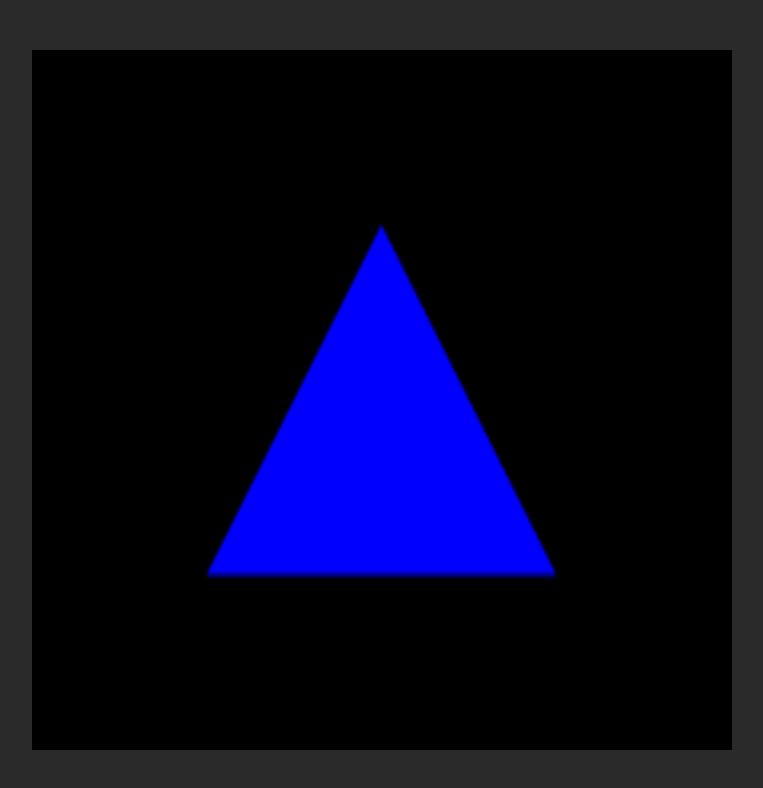
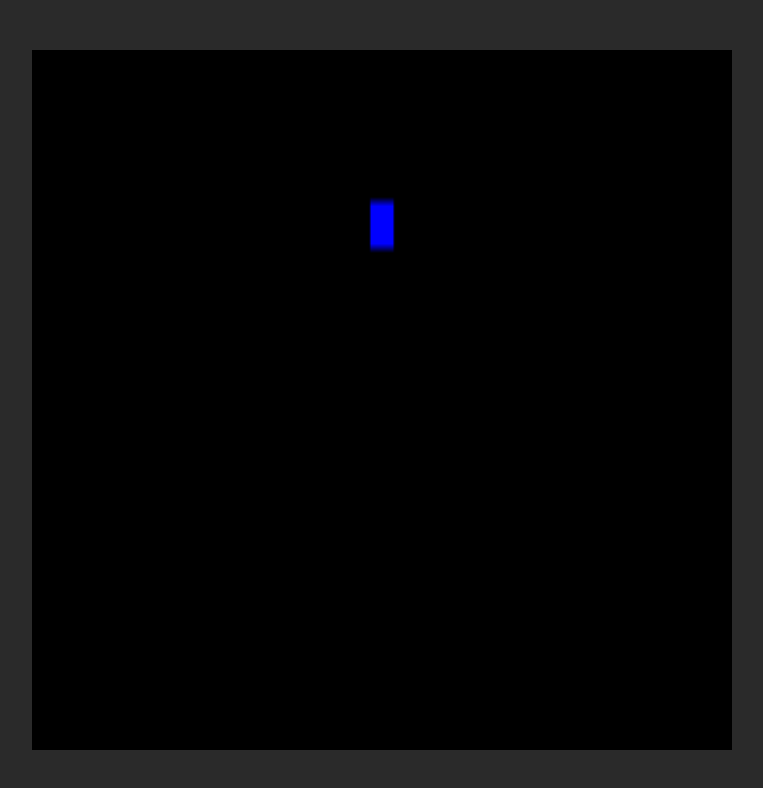
Before and after one commit to 230500226/WebGL_BoilerPlate, a website: page index.html in a window 1280 px wide. Shown: the whole page, without its empty margins (18-781 px from the left). Drawn offline with Linux system fonts and the light colour scheme.

Commit message:
added dot

```diff
--- a/index.html
+++ b/index.html
@@ -7,7 +7,7 @@
 
         <title>Hello Triangle!</title>
         <link rel="stylesheet" type="text/css" href="styles.css">
-        <script src="main.js" type="module"></script>
+        <script src="mainDot.js" type="module"></script>
     </head>
     <body>
         <canvas id="IDcanvas">
--- /dev/null
+++ b/mainDot.js
@@ -0,0 +1,117 @@
+// Step 1: Setup canvas
+    // Get the canvas element by its ID
+    const canvas  = document.getElementById("IDcanvas");
+
+    // Get the WebGL 2 rendering context for the canvas
+    const gl = canvas.getContext('webgl2');
+
+// Step 2: Create vertices
+    // Define the vertices of the point
+    const pointVertices = [
+        0.0, 0.5,   // Vertex 1
+    ];
+
+// Step 3: Create a buffer for the vertices
+    // Create a buffer on the CPU and copy the vertices into it
+    const pointVerticesCpuBuffer = new Float32Array(pointVertices);
+
+    // Create a buffer on the GPU
+    const pointGeoBuffer = gl.createBuffer();
+
+    // Bind the buffer as the current array buffer
+    gl.bindBuffer(gl.ARRAY_BUFFER, pointGeoBuffer);
+
+    // Copy the vertices from the CPU buffer to the GPU buffer
+    gl.bufferData(gl.ARRAY_BUFFER, pointVerticesCpuBuffer, gl.STATIC_DRAW);
+
+// Step 4: Create a vertex shader
+    // Define the source code for the vertex shader
+    const vertexShaderSourceCode = `
+    precision mediump float;
+
+    attribute vec3 vertexPosition;
+
+    void main() {
+
+        gl_Position = vec4(vertexPosition, 1.0);
+        gl_PointSize = 10.0; // Set the point size to 10 pixels
+
+    }`;
+
+    // Create a vertex shader object
+    const vertexShader = gl.createShader(gl.VERTEX_SHADER);
+
+    // Attach the source code to the vertex shader object
+    gl.shaderSource(vertexShader, vertexShaderSourceCode);
+
+    // Compile the vertex shader
+    gl.compileShader(vertexShader);
+
+// Step 5: Create a fragment shader
+    // Define the source code for the fragment shader
+    const fragmentShaderSourceCode = `
+    precision mediump float;
+
+    void main() {
+        gl_FragColor = vec4(0,0,1,1);
+    }`;
+
+    // Create a fragment shader object
+    const fragmentShader = gl.createShader(gl.FRAGMENT_SHADER);
+
+    // Attach the source code to the fragment shader object
+    gl.shaderSource(fragmentShader, fragmentShaderSourceCode);
+
+    // Compile the fragment shader
+    gl.compileShader(fragmentShader);
+
+// Step 6: Create a shader program
+    // Create a shader program object
+    const pointShaderProgram = gl.createProgram();
+
+    // Attach the vertex shader to the shader program
+    gl.attachShader(pointShaderProgram, vertexShader);
+
+    // Attach the fragment shader to the shader program
+    gl.attachShader(pointShaderProgram, fragmentShader);
+
+    // Link the shader program
+    gl.linkProgram(pointShaderProgram);
+
+// Step 7: Get the attributes from the shader program
+    // Get the location of the vertexPosition attribute in the shader program
+    const vertexPositionAttributLocation = gl.getAttribLocation(pointShaderProgram, 'vertexPosition');
+
+// Step 8: Drawing stages
+    // Step 8.1: Set the backgroud color
+        // Set the background to black
+        gl.clearColor(0,0,0,1);
+
+        // Clear the color buffer and depth buffer
+        gl.clear(gl.COLOR_BUFFER_BIT | gl.DEPTH_BUFFER_BIT);
+
+    // Step 8.2: Select the gpu program and buffer to be used
+        // Use the shader program
+        gl.useProgram(pointShaderProgram);
+
+        // Enable the vertexPosition attribute
+        gl.enableVertexAttribArray(vertexPositionAttributLocation);
+
+        // Bind the GPU buffer as the current array buffer
+        gl.bindBuffer(gl.ARRAY_BUFFER, pointGeoBuffer);
+
+        // Tell WebGL how to get data out of the buffer and into the vertexPosition attribute
+        gl.vertexAttribPointer(vertexPositionAttributLocation,2,gl.FLOAT,false,0,0);
+        // Index: vertexPositionAttributLocation: Specifies the location of the vertex attribute.
+        // Size: 2: Specifies the number of components per vertex attribute. In this case, it’s 2 because each vertex is defined by a pair of (x, y) coordinates.
+        // Type: gl.FLOAT: Specifies the data type of each component in the array. Here, each component is a float.
+        // Normalize: false: Specifies whether to normalize the data. This is set to false because you don’t want to normalize the data.
+        // Stride: 0: Specifies the offset in bytes between consecutive vertex attributes. Setting it to 0 means that the attributes are tightly packed.
+        // Offset: 0: Specifies a pointer to the first component of the first vertex attribute in the array. This is set to 0 because you want to start from the beginning of the buffer.
+
+    // Step 8.3: Draw the point
+        // Draw the point using the gpu program selected above finally
+        gl.drawArrays(gl.POINTS, 0,1);
+        // Draw mode (primitive assembly mode): gl.TRIANGLES
+        // First index: 0: Specifies the starting index of the first vertex to draw.
+        // Number of vertices to compute (Count): 3: Specifies the number of vertices to draw.
```
Also changed, not shown: mainTriangle.js (renamed from main.js).
